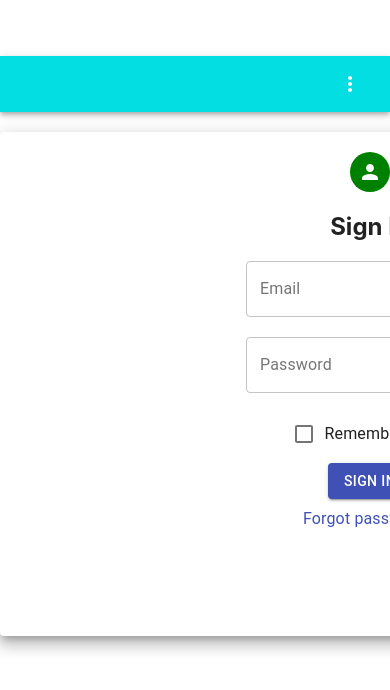
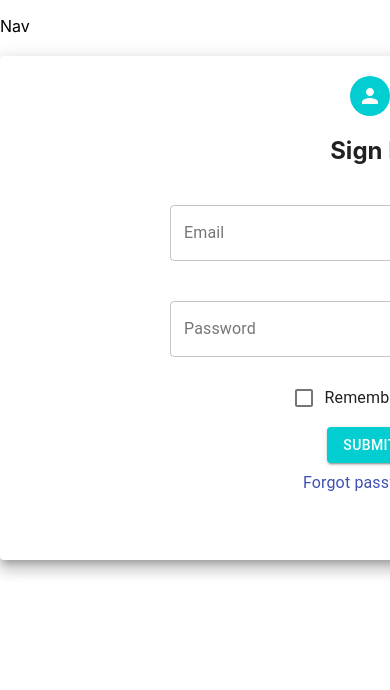
Before and after one commit to Sizasana-Sizzasneaks/sizzasneaks_admin_frontend, a React (Create React App) app: page /log-in in a window 390 px wide. Shown: the top 690 px of the page. Built offline with nearby package versions, Linux system fonts and the light colour scheme.

Commit message:
updatedadminview

```diff
--- a/src/App.css
+++ b/src/App.css
@@ -1,6 +1,9 @@
 .App {
   text-align: center;
-}
+  font-family: sans-serif;
+
+  }
+
 
 .App-logo {
   height: 40vmin;
--- a/src/components/general/Navbar.js
+++ b/src/components/general/Navbar.js
@@ -1,163 +1,13 @@
 import React from 'react';
-import { fade, makeStyles } from '@material-ui/core/styles';
-import AppBar from '@material-ui/core/AppBar';
-import Toolbar from '@material-ui/core/Toolbar';
-import IconButton from '@material-ui/core/IconButton';
-import Typography from '@material-ui/core/Typography';
-import InputBase from '@material-ui/core/InputBase';
-import Badge from '@material-ui/core/Badge';
-import MenuItem from '@material-ui/core/MenuItem';
-import Menu from '@material-ui/core/Menu';
-import MenuIcon from '@material-ui/icons/Menu';
-import SearchIcon from '@material-ui/icons/Search';
-import AccountCircle from '@material-ui/icons/AccountCircle';
-import MailIcon from '@material-ui/icons/Mail';
-import NotificationsIcon from '@material-ui/icons/Notifications';
-import MoreIcon from '@material-ui/icons/MoreVert';
-import useStyles from './style.js';
+
 
 function Navbar(){
 
-    const classes = useStyles();
-    const [anchorEl, setAnchorEl] = React.useState(null);
-    const [mobileMoreAnchorEl, setMobileMoreAnchorEl] = React.useState(null);
 
-    const isMenuOpen = Boolean(anchorEl);
-    const isMobileMenuOpen = Boolean(mobileMoreAnchorEl);
-
-    const handleProfileMenuOpen = (event) => {
-        setAnchorEl(event.currentTarget);
-    };
-
-    const handleMobileMenuClose = () => {
-        setMobileMoreAnchorEl(null);
-    };
-
-    const handleMenuClose = () => {
-        setAnchorEl(null);
-        handleMobileMenuClose();
-    };
-
-    const handleMobileMenuOpen = (event) => {
-        setMobileMoreAnchorEl(event.currentTarget);
-    };
-
-    const menuId = 'primary-search-account-menu';
-    const renderMenu = (
-        <Menu
-            anchorEl={anchorEl}
-            anchorOrigin={{ vertical: 'top', horizontal: 'right' }}
-            id={menuId}
-            keepMounted
-            transformOrigin={{ vertical: 'top', horizontal: 'right' }}
-            open={isMenuOpen}
-            onClose={handleMenuClose}
-        >
-            <MenuItem onClick={handleMenuClose}>Profile</MenuItem>
-            <MenuItem onClick={handleMenuClose}>My account</MenuItem>
-        </Menu>
-    );
-
-    const mobileMenuId = 'primary-search-account-menu-mobile';
-    const renderMobileMenu = (
-        <Menu
-            anchorEl={mobileMoreAnchorEl}
-            anchorOrigin={{ vertical: 'top', horizontal: 'right' }}
-            id={mobileMenuId}
-            keepMounted
-            transformOrigin={{ vertical: 'top', horizontal: 'right' }}
-            open={isMobileMenuOpen}
-            onClose={handleMobileMenuClose}
-        >
-            <MenuItem>
-                <IconButton aria-label="show 4 new mails" color="inherit">
-                    <Badge badgeContent={4} color="secondary">
-                        <MailIcon />
-                    </Badge>
-                </IconButton>
-                <p>Messages</p>
-            </MenuItem>
-            <MenuItem>
-                <IconButton aria-label="show 11 new notifications" color="inherit">
-                    <Badge badgeContent={11} color="secondary">
-                        <NotificationsIcon />
-                    </Badge>
-                </IconButton>
-                <p>Notifications</p>
-            </MenuItem>
-            <MenuItem onClick={handleProfileMenuOpen}>
-                <IconButton
-                    aria-label="account of current user"
-                    aria-controls="primary-search-account-menu"
-                    aria-haspopup="true"
-                    color="inherit"
-                >
-                    <AccountCircle />
-                </IconButton>
-                <p>Profile</p>
-            </MenuItem>
-        </Menu>
-    );
 
 
     return(
-        <div>
-            <div className={classes.grow}>
-                <AppBar position="static" style={{background: "#FFFFFF"}}>
-                    <Toolbar>
-                        <Typography className={classes.title} variant="h4" color="textPrimary" noWrap>
-                            SIZZASNEAKS
-                        </Typography>
-                        <div className={classes.grow} />
-                        <div className={classes.sectionDesktop}>
-
-                        </div>
-                        <div className={classes.sectionMobile}>
-                            <IconButton
-                                aria-label="show more"
-                                aria-controls={mobileMenuId}
-                                aria-haspopup="true"
-                                onClick={handleMobileMenuOpen}
-                                color="inherit"
-                            >
-                                <MoreIcon />
-                            </IconButton>
-                        </div>
-                    </Toolbar>
-                </AppBar>
-                {renderMobileMenu}
-                {renderMenu}
-            </div>
-
-            <div className={classes.grow}>
-                <AppBar position="static" style={{background: "#02DEE1"}}>
-                    <Toolbar>
-                        <Typography className={classes.title} variant="h6" noWrap>
-                            Admin Log In
-                        </Typography>
-                        <div className={classes.grow} />
-                        <div className={classes.sectionDesktop}>
-
-                        </div>
-                        <div className={classes.sectionMobile}>
-                            <IconButton
-                                aria-label="show more"
-                                aria-controls={mobileMenuId}
-                                aria-haspopup="true"
-                                onClick={handleMobileMenuOpen}
-                                color="inherit"
-                            >
-                                <MoreIcon />
-                            </IconButton>
-                        </div>
-                    </Toolbar>
-                </AppBar>
-                {renderMobileMenu}
-                {renderMenu}
-            </div>
-
-            </div>
-
+        <p>Nav</p>
         );
     }
 
--- a/src/components/general/style.js
+++ b/src/components/general/style.js
@@ -3,9 +3,7 @@ const useStyles = makeStyles((theme) => ({
     grow: {
         flexGrow: 1,
     },
-    menuButton: {
-        marginRight: theme.spacing(2),
-    },
+
     title: {
         display: 'none',
         [theme.breakpoints.up('sm')]: {
@@ -27,18 +25,18 @@ const useStyles = makeStyles((theme) => ({
             width: 'auto',
         },
     },
-    searchIcon: {
-        padding: theme.spacing(0, 2),
-        height: '100%',
-        position: 'absolute',
-        pointerEvents: 'none',
-        display: 'flex',
-        alignItems: 'center',
-        justifyContent: 'center',
-    },
+
     inputRoot: {
         color: 'inherit',
     },
+
+    root: {
+        '& .MuiTextField-root': {
+            margin: theme.spacing(1),
+            width: 200,
+          },
+    },
+
     inputInput: {
         padding: theme.spacing(1, 1, 1, 0),
         // vertical padding + font size from searchIcon
@@ -61,6 +59,8 @@ const useStyles = makeStyles((theme) => ({
             display: 'none',
         },
     },
+
+
 }));
 
 export default useStyles;
--- a/src/components/pages/Dashboard.js
+++ b/src/components/pages/Dashboard.js
@@ -1,7 +1,24 @@
 import React from 'react';
+import { Button} from '@material-ui/core';
+import Box from '@material-ui/core/Box';
+
 
 function Dashboard(){
-    return(<p>Dashboard</p>)
+    const bstyle={margin: "15px 0", backgroundColor:"#02ced1"
+
+}
+
+    return(
+        <div>
+             <Box align="center">
+            <h1>Welcome Back Admin01!</h1>
+            <br></br>
+
+            <Button type="submit" color="primary" style={bstyle}  variant="contained" >
+                 Log Out</Button>
+            </Box>
+        </div>
+    )
 }
 
 export default Dashboard;
--- a/src/components/pages/LogInPage.js
+++ b/src/components/pages/LogInPage.js
@@ -8,17 +8,22 @@ import FormControlLabel from '@material-ui/core/FormControlLabel';
 import Dashboard from "./Dashboard.js"
 import { BrowserRouter as Router, Route }from "react-router-dom";
 import { withRouter } from 'react-router-dom';
+import  useStyles  from "../general/style";
 
 function LogInPage(){
 
+    const classes = useStyles();
     const paperStyle={padding:20, height:"55vh", width:700, margin:"20px auto"}
-    const avatarStyle={backgroundColor:"green"}
-    const tstyle= {margin: "20px"}
-    const bstyle={margin: "8px 0"
+    const avatarStyle={backgroundColor:"#02ced1"}
+    const tstyle= {margin: "20px", width: 400}
+    const bstyle={margin: "8px 0", backgroundColor:"#02ced1"
 
     }
 
+
     return(
+
+      <form className={classes.root} noValidate autoComplete="off">
 
        <div className="LogInPage">
             {/* <h1>Admin Login</h1> */}
@@ -29,12 +34,16 @@ function LogInPage(){
                     <Avatar style={avatarStyle}><PersonIcon/></Avatar>
                      <h2>Sign In</h2>
                     </Grid>
+
                     <Box align="center">
+
                     <Container>
-                   <TextField label="Email" placeholder="Enter email"  variant="outlined" />
+                   <TextField label="Email" placeholder="Enter email"  variant="outlined"  style = {tstyle}/>
                    </Container>
+
                 <Container>
-                   <TextField label="Password" placeholder="Enter password" type="password" style={tstyle} variant="outlined"/>
+                   <TextField label="Password" placeholder="Enter password" type="password" style={tstyle} variant="outlined"
+                 />
                     </Container>
 
 <Container>
@@ -49,7 +58,7 @@ function LogInPage(){
       />
        </Container>
 
-        <Button type="submit" color="primary" style={bstyle}  variant="contained">SIGN IN</Button>
+        <Button type="submit" color="primary" style={bstyle}  variant="contained" >Submit</Button>
 
            <Typography>
            <Link href="#" >
@@ -63,7 +72,7 @@ function LogInPage(){
             </Grid>
 
        </div>
-
+       </form>
 
     )
 
```
Also changed, not shown: 1 other file (tests, documents, lock files or other folders).
